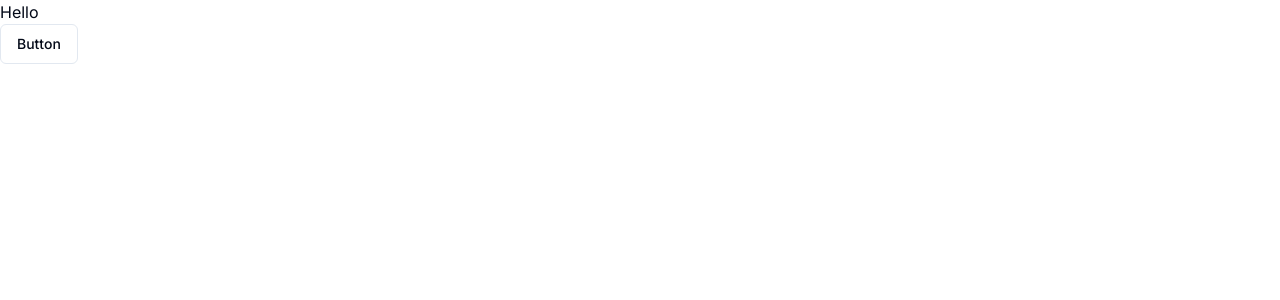
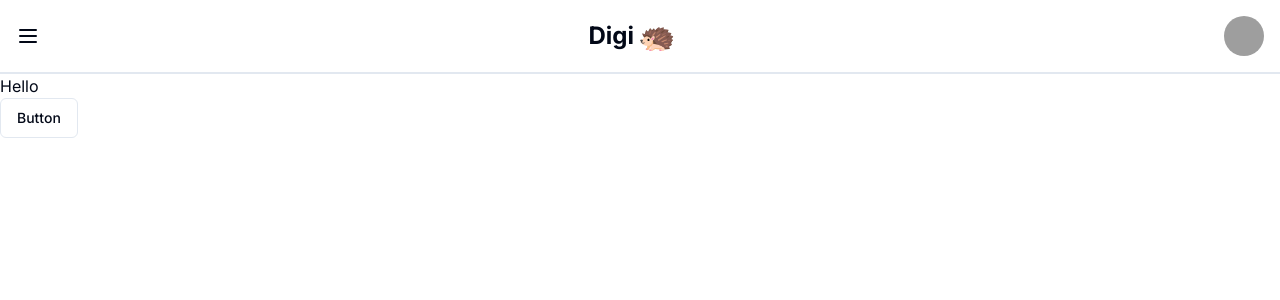
Before and after one commit to mon7792/next-js-todo, a Next.js app: page / in a window 1280 px wide. Shown: the top 300 px of the page. Built offline with nearby package versions, Linux system fonts and the light colour scheme; grey boxes are pictures that could not be loaded.

Commit message:
added nav bar

```diff
--- a/package.json
+++ b/package.json
@@ -10,6 +10,7 @@
   },
   "dependencies": {
     "@clerk/nextjs": "^4.29.4",
+    "@radix-ui/react-avatar": "^1.0.4",
     "@radix-ui/react-slot": "^1.0.2",
     "class-variance-authority": "^0.7.0",
     "clsx": "^2.1.0",
--- a/src/app/layout.tsx
+++ b/src/app/layout.tsx
@@ -3,6 +3,7 @@
 import { ClerkProvider } from "@clerk/nextjs";
 
 import "./globals.css";
+import TopNavbar from "@/components/section/navbar/top";
 
 const inter = Inter({ subsets: ["latin"] });
 
@@ -19,7 +20,10 @@
   return (
     <ClerkProvider>
       <html lang="en">
-        <body className={inter.className}>{children}</body>
+        <body className={inter.className}>
+          <TopNavbar />
+          {children}
+          </body>
       </html>
     </ClerkProvider>
   );
--- /dev/null
+++ b/src/components/section/navbar/top/index.tsx
@@ -0,0 +1,24 @@
+import Link from "next/link";
+
+import { Menu } from "lucide-react";
+import { Avatar, AvatarFallback, AvatarImage } from "@/components/ui/avatar";
+
+export default async function TopNavbar() {
+  return (
+    <nav className="flex flex-row justify-between items-center w-full p-4 border-b-2">
+      <Menu />
+      <Link href="/">
+        <div className="flex flex-row items-center">
+          <div className="text-2xl font-bold">Digi</div>
+          <div className="text-3xl ml-1">🦔</div>
+        </div>
+      </Link>
+      <div className="flex flex-row items-center">
+        <Avatar>
+          <AvatarImage src="https://github.com/shadcn.png" />
+          <AvatarFallback>CN</AvatarFallback>
+        </Avatar>
+      </div>
+    </nav>
+  );
+}
--- /dev/null
+++ b/src/components/ui/avatar.tsx
@@ -0,0 +1,50 @@
+"use client"
+
+import * as React from "react"
+import * as AvatarPrimitive from "@radix-ui/react-avatar"
+
+import { cn } from "@/lib/utils"
+
+const Avatar = React.forwardRef<
+  React.ElementRef<typeof AvatarPrimitive.Root>,
+  React.ComponentPropsWithoutRef<typeof AvatarPrimitive.Root>
+>(({ className, ...props }, ref) => (
+  <AvatarPrimitive.Root
+    ref={ref}
+    className={cn(
+      "relative flex h-10 w-10 shrink-0 overflow-hidden rounded-full",
+      className
+    )}
+    {...props}
+  />
+))
+Avatar.displayName = AvatarPrimitive.Root.displayName
+
+const AvatarImage = React.forwardRef<
+  React.ElementRef<typeof AvatarPrimitive.Image>,
+  React.ComponentPropsWithoutRef<typeof AvatarPrimitive.Image>
+>(({ className, ...props }, ref) => (
+  <AvatarPrimitive.Image
+    ref={ref}
+    className={cn("aspect-square h-full w-full", className)}
+    {...props}
+  />
+))
+AvatarImage.displayName = AvatarPrimitive.Image.displayName
+
+const AvatarFallback = React.forwardRef<
+  React.ElementRef<typeof AvatarPrimitive.Fallback>,
+  React.ComponentPropsWithoutRef<typeof AvatarPrimitive.Fallback>
+>(({ className, ...props }, ref) => (
+  <AvatarPrimitive.Fallback
+    ref={ref}
+    className={cn(
+      "flex h-full w-full items-center justify-center rounded-full bg-muted",
+      className
+    )}
+    {...props}
+  />
+))
+AvatarFallback.displayName = AvatarPrimitive.Fallback.displayName
+
+export { Avatar, AvatarImage, AvatarFallback }
```
Also changed, not shown: 2 other files (tests, documents, lock files or other folders).
